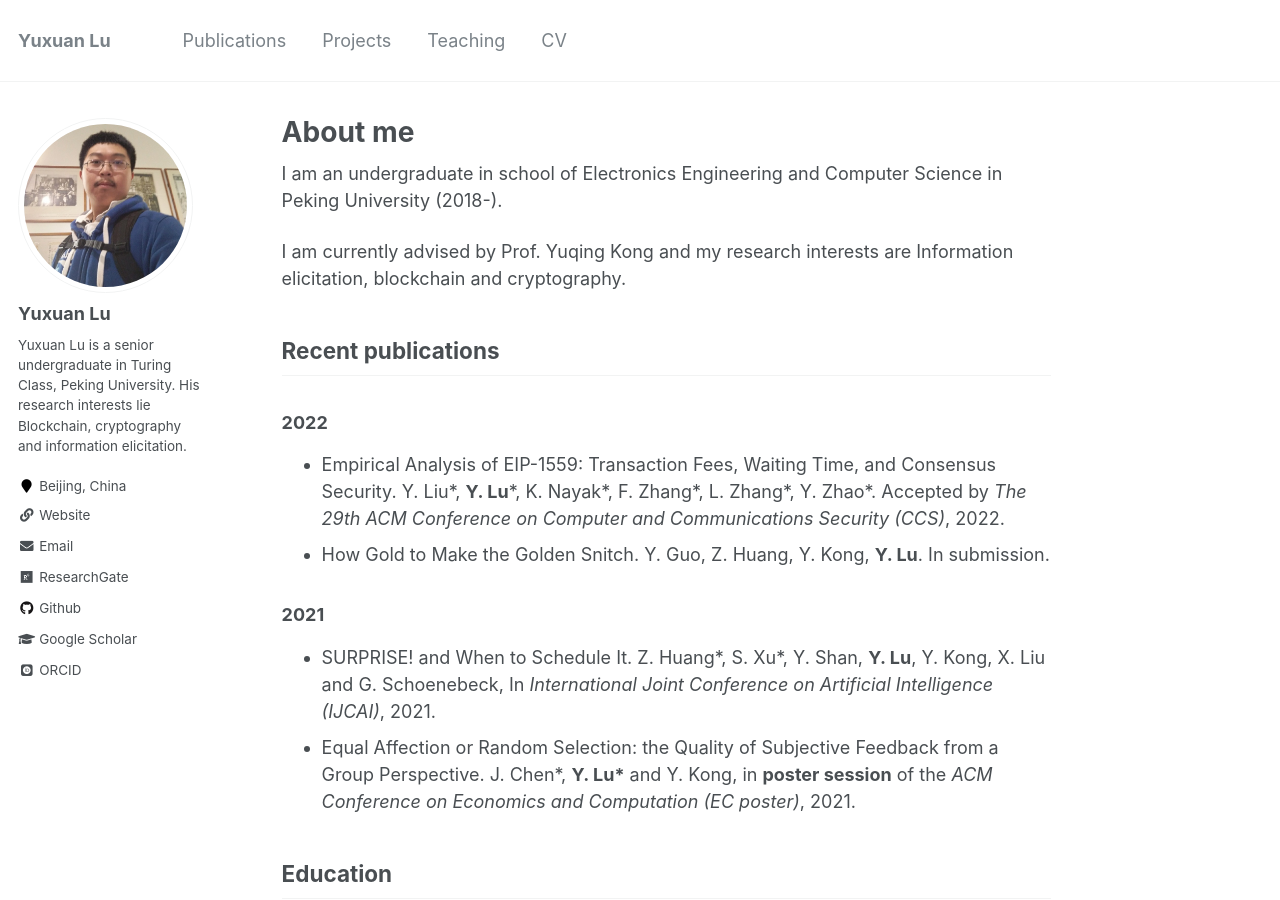
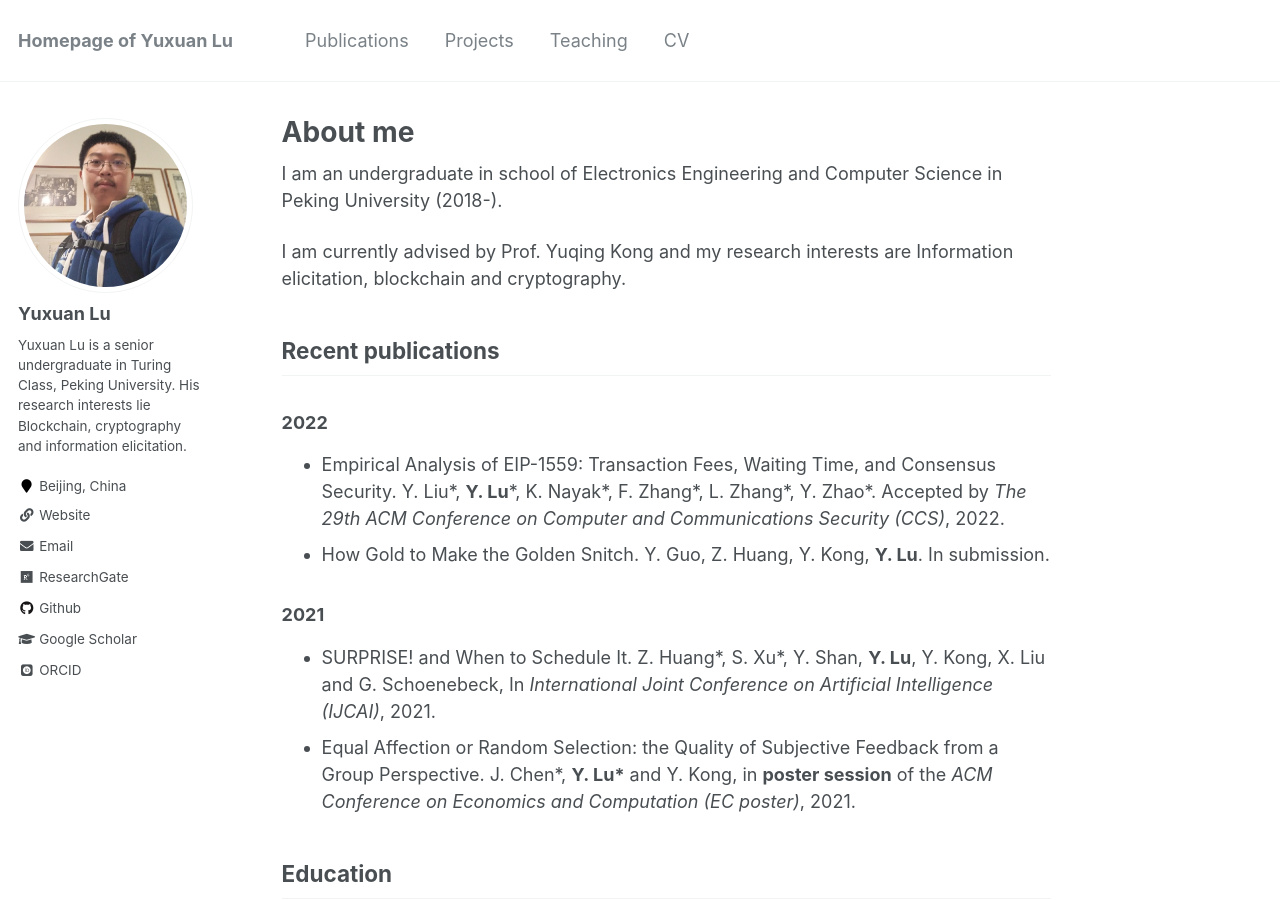
Before and after one commit to yx-lu/yx-lu.github.io, a Jekyll site: the page built from _pages/about.md, in a window 1280 px wide and 900 px high. Built offline with Jekyll 4.4.1, drawn with Linux system fonts in a browser that asks for light colours; some web fonts are replaced.

Commit message:
Update _config.yml

```diff
--- a/_config.yml
+++ b/_config.yml
@@ -7,7 +7,7 @@
 
 # Site Settings
 locale                   : "en-US"
-title                    : "Yuxuan Lu"
+title                    : "Homepage of Yuxuan Lu"
 title_separator          : "-"
 name                     : &name "Yuxuan Lu"
 description              : &description "Yuxuan Lu is a senior undergraduate in Turing Class, Peking University. His research interests lie Blockchain, cryptography and information elicitation."
```
